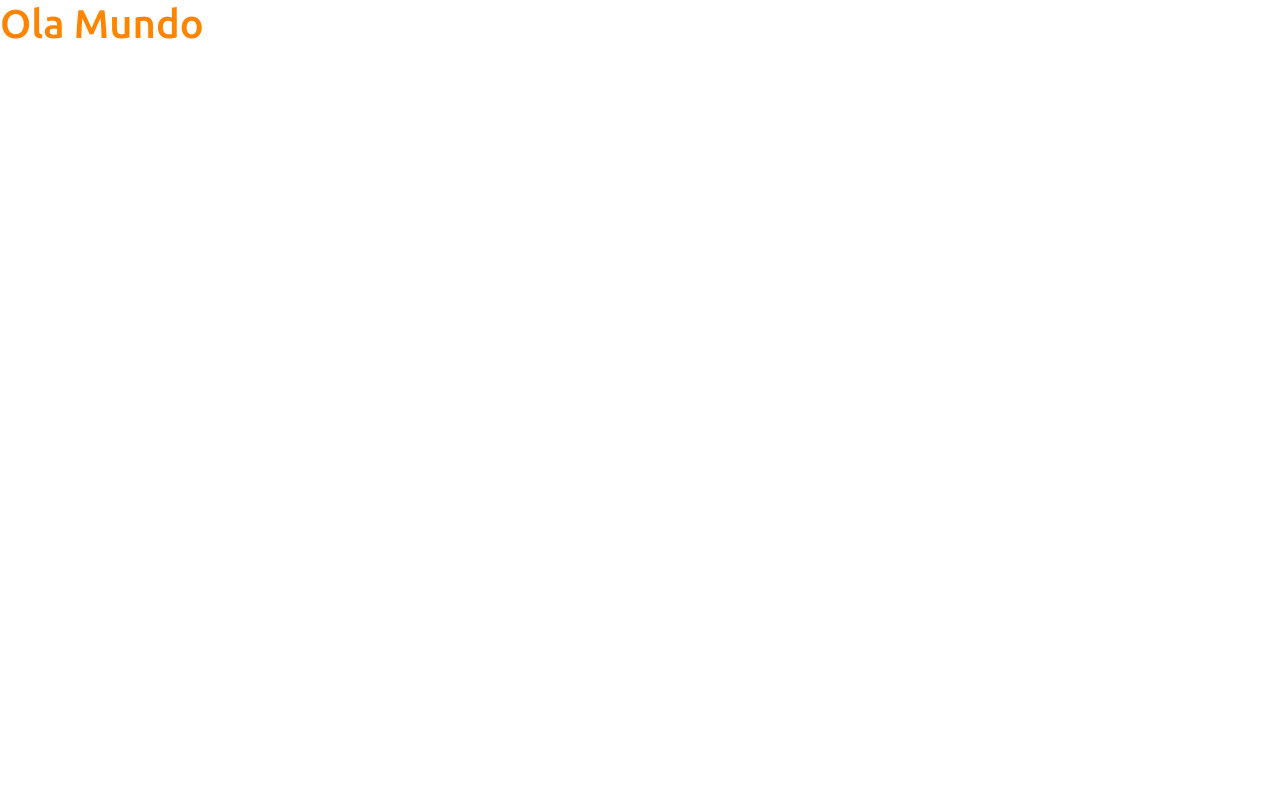
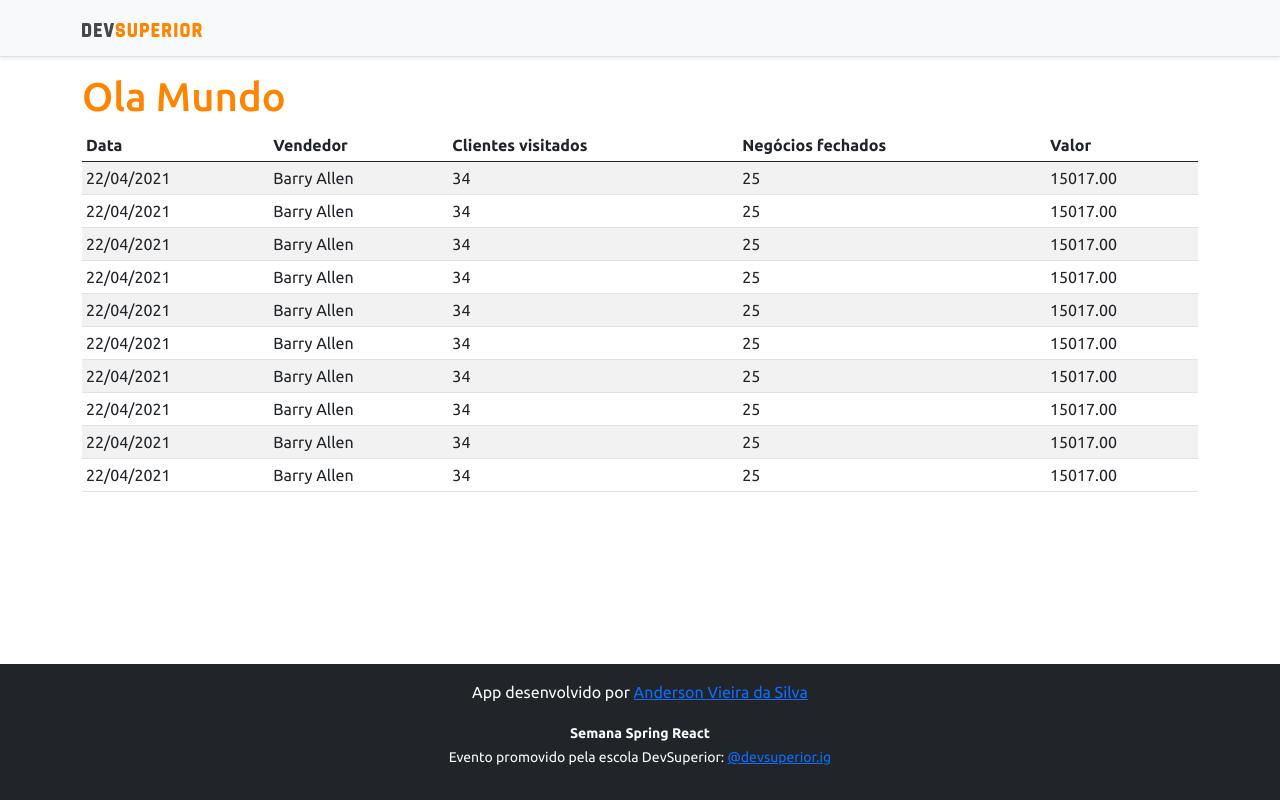
Before and after one commit to andersson07/projeto-sds3-v1, a React (Create React App) app in the folder frontend/: page / in a window 1280 px wide. Built offline with nearby package versions, Linux system fonts and the light colour scheme.

Commit message:
Basic static components

```diff
--- a/frontend/src/App.tsx
+++ b/frontend/src/App.tsx
@@ -1,9 +1,19 @@
+import DataTable from "components/DataTable";
+import Footer from "components/Footer";
+import NavBar from "components/NavBar";
+
 function App() {
   return (
-    <div>
-      <h1 className="text-primary">Ola Mundo</h1>
-    </div>
-     );
+    <>
+      <NavBar />
+      <div className="container">
+        <h1 className="text-primary">Ola Mundo</h1>
+
+        <DataTable />
+      </div>
+      <Footer />
+    </>
+  );
 }
 
 export default App;
--- /dev/null
+++ b/frontend/src/components/DataTable/index.tsx
@@ -0,0 +1,92 @@
+function DataTable() {
+    return (
+        <div className="table-responsive">
+    <table className="table table-striped table-sm">
+        <thead>
+            <tr>
+                <th>Data</th>
+                <th>Vendedor</th>
+                <th>Clientes visitados</th>
+                <th>Negócios fechados</th>
+                <th>Valor</th>
+            </tr>
+        </thead>
+        <tbody>
+            <tr>
+                <td>22/04/2021</td>
+                <td>Barry Allen</td>
+                <td>34</td>
+                <td>25</td>
+                <td>15017.00</td>
+            </tr>
+            <tr>
+                <td>22/04/2021</td>
+                <td>Barry Allen</td>
+                <td>34</td>
+                <td>25</td>
+                <td>15017.00</td>
+            </tr>
+            <tr>
+                <td>22/04/2021</td>
+                <td>Barry Allen</td>
+                <td>34</td>
+                <td>25</td>
+                <td>15017.00</td>
+            </tr>
+            <tr>
+                <td>22/04/2021</td>
+                <td>Barry Allen</td>
+                <td>34</td>
+                <td>25</td>
+                <td>15017.00</td>
+            </tr>
+            <tr>
+                <td>22/04/2021</td>
+                <td>Barry Allen</td>
+                <td>34</td>
+                <td>25</td>
+                <td>15017.00</td>
+            </tr>
+            <tr>
+                <td>22/04/2021</td>
+                <td>Barry Allen</td>
+                <td>34</td>
+                <td>25</td>
+                <td>15017.00</td>
+            </tr>
+            <tr>
+                <td>22/04/2021</td>
+                <td>Barry Allen</td>
+                <td>34</td>
+                <td>25</td>
+                <td>15017.00</td>
+            </tr>
+            <tr>
+                <td>22/04/2021</td>
+                <td>Barry Allen</td>
+                <td>34</td>
+                <td>25</td>
+                <td>15017.00</td>
+            </tr>
+            <tr>
+                <td>22/04/2021</td>
+                <td>Barry Allen</td>
+                <td>34</td>
+                <td>25</td>
+                <td>15017.00</td>
+            </tr>
+            <tr>
+                <td>22/04/2021</td>
+                <td>Barry Allen</td>
+                <td>34</td>
+                <td>25</td>
+                <td>15017.00</td>
+            </tr>
+        </tbody>
+    </table>
+</div>
+
+    );
+  }
+
+  export default DataTable;
--- /dev/null
+++ b/frontend/src/components/Footer/index.tsx
@@ -0,0 +1,14 @@
+function Footer() {
+    return (
+        <footer className="footer mt-auto py-3 bg-dark">
+            <div className="container">
+                <p className="text-light">App desenvolvido por <a href="https://www.linkedin.com/in/andersson-silva77/" target="_blank" rel="noreferrer">Anderson Vieira da Silva</a></p>
+                <p className="text-light"><small><strong>Semana Spring React</strong><br />
+      Evento promovido pela escola DevSuperior: <a href="https://instagram.com/devsuperior.ig" target="_blank" rel="noreferrer">@devsuperior.ig</a></small></p>
+            </div>
+        </footer>
+
+    );
+}
+
+export default Footer;
--- /dev/null
+++ b/frontend/src/components/NavBar/index.tsx
@@ -0,0 +1,16 @@
+import ImgDsDark from 'assets/img/ds-dark.svg'
+
+function NavBar() {
+    return (
+        <div className="d-flex flex-column flex-md-row align-items-center p-3 px-md-4 mb-3 bg-light border-bottom shadow-sm">
+            <div className="container">
+                <nav className="my-2 my-md-0 mr-md-3">
+                    <img src={ImgDsDark} alt="DevSuperior" width="120" />
+                </nav>
+            </div>
+        </div>
+
+    );
+}
+
+export default NavBar;
```
Also changed, not shown: frontend/src/assets/img/ds-dark.svg (added).
